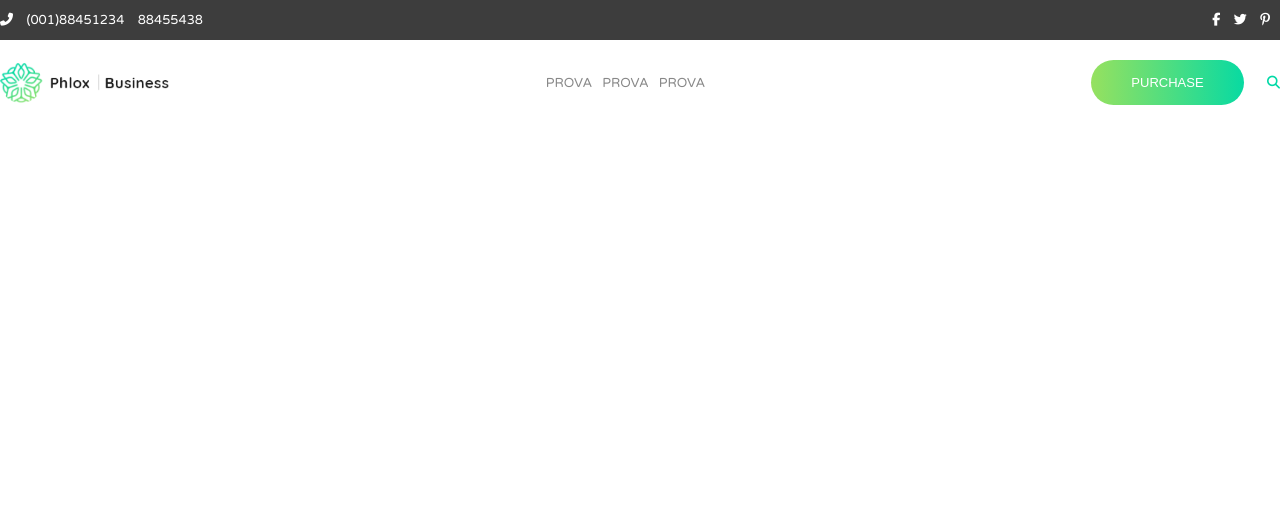
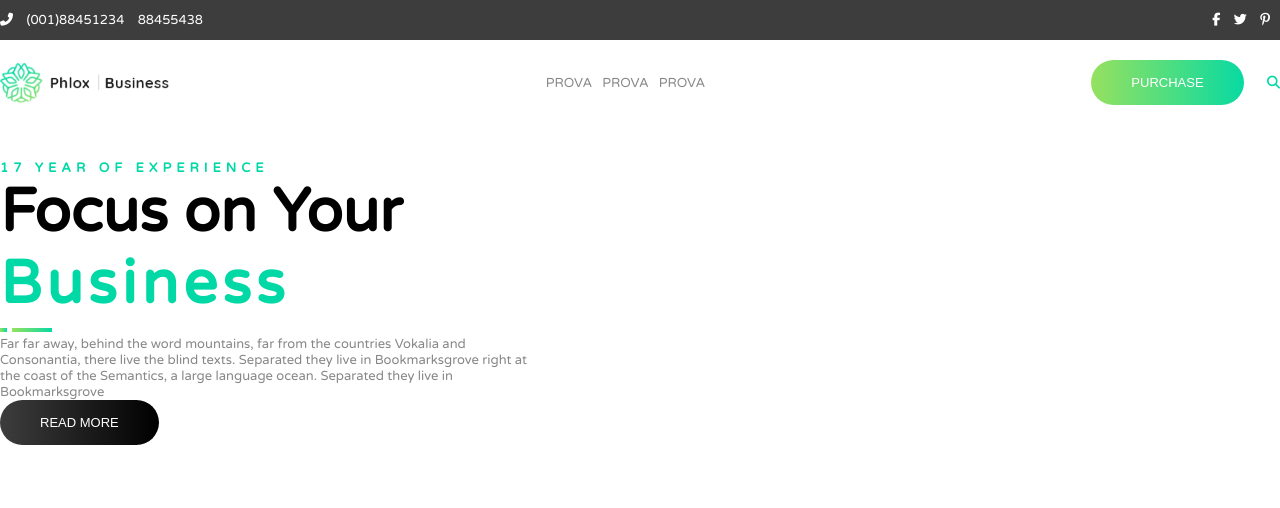
Before and after one commit to Polidora90/proj-html-vuejs, a website: page index.html in a window 1280 px wide. Drawn offline with Linux system fonts and the light colour scheme.

Commit message:
imposta hero section

```diff
--- a/index.html
+++ b/index.html
@@ -63,6 +63,25 @@
 
 
         <main>
+            <section class="hero-section">
+                <div class="container">
+                    <div class="row">
+                        <div class="col-5">
+                            <span><strong>17 YEAR OF EXPERIENCE</strong></span>
+                            <h1>Focus on Your <br><span>Business</span></h1>
+                            <div class="greenLine">
+                                <div class="green-small-line"></div>
+                                <div class="green-big-line"></div>
+                            </div>
+
+                            <P>Far far away, behind the word mountains, far from the countries Vokalia and Consonantia, there live the blind texts. Separated they live in Bookmarksgrove right at the coast of the Semantics, a large language ocean. Separated they live in Bookmarksgrove</P>
+
+                            <button class="dark-btn">READ MORE</button>
+
+                        </div>
+                    </div>
+                </div>
+            </section>
 
         </main>
 
--- a/src/app.scss
+++ b/src/app.scss
@@ -1,4 +1,5 @@
 @import "partials/variables";
+@import "partials/columns";
 @import "partials/common";
 @import "partials/buttons";
 @import "partials/panels";
--- a/src/partials/_buttons.scss
+++ b/src/partials/_buttons.scss
@@ -11,3 +11,10 @@
     background: $gradientGreen;
     color: white;
 }
+
+.dark-btn {
+    @include btn;
+
+    background: $gradientDark;
+    color: white;
+}
--- /dev/null
+++ b/src/partials/_columns.scss
@@ -0,0 +1,9 @@
+$i: 12;
+
+@while $i > 0 {
+    .col-#{$i} {
+        width: calc((100% / 12) * #{$i} );
+    }
+
+    $i: $i - 1;
+}
--- a/src/partials/_common.scss
+++ b/src/partials/_common.scss
@@ -18,6 +18,10 @@ body {
     display: flex;
 }
 
+section {
+    padding: $spacing*3 0;
+}
+
 ul {
     list-style-type: none;
 }
@@ -25,3 +29,19 @@ ul {
 img {
     height: 100%;
 }
+
+//da sistemare
+.green-big-line {
+    height: 4px;
+    width: 40px;
+    background: $gradientGreen;
+    display: inline-block;
+}
+
+.green-small-line {
+    height: 4px;
+    width: 7px;
+    background: $gradientGreen;
+    display: inline-block;
+    margin-right: 2px;
+}
--- a/src/partials/_main.scss
+++ b/src/partials/_main.scss
@@ -0,0 +1,17 @@
+// HERO SECTION
+.hero-section {
+    .col-5 {
+        span {
+            color: $greenText;
+            letter-spacing: 5px;
+        }
+
+        p {
+            color: $defaultTextColor;
+        }
+
+        h1 {
+            font-size: $titleFontSize;
+        }
+    }
+}
--- a/src/partials/_variables.scss
+++ b/src/partials/_variables.scss
@@ -2,9 +2,11 @@ $spacing: 20px;
 $borderRadiusNtn: 30px;
 
 $fontSize: 13px;
+$titleFontSize: 60px;
 
 $navbarDarkBackground: #3D3D3D;
 $gradientGreen: linear-gradient(to right, #96e15f, #08daa2);
+$gradientDark: linear-gradient(to right, #3d3d3d, #000000);
 $greenText: #00d9a6;
 
 $defaultTextColor: #888888;
```
Also changed, not shown: dist/app.css.
